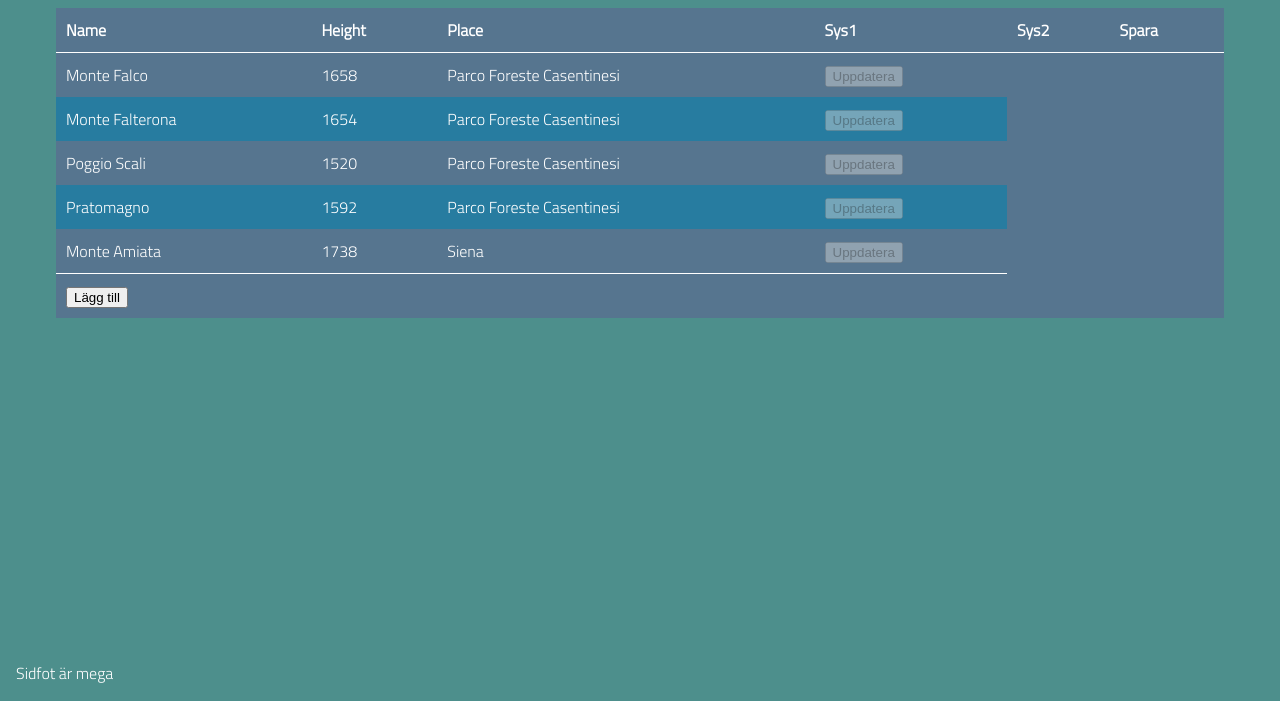
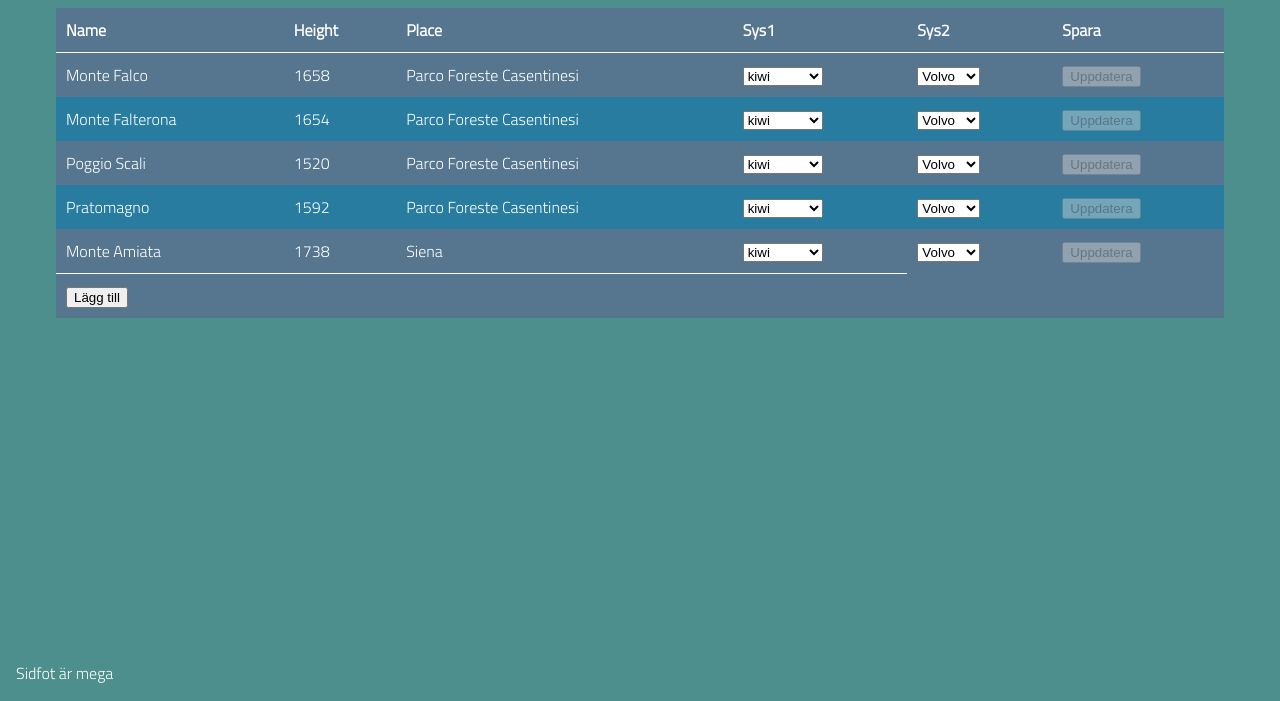
Before and after one commit to punktus/jennie, a plain HTML site: page index.html in a window 1280 px wide. Shown: the part 99-800 px from the top of the page. Drawn offline with Linux system fonts and the light colour scheme.

Commit message:
Add files via upload

```diff
--- a/index.html
+++ b/index.html
@@ -154,7 +154,7 @@
                     for (let option of system.values) {
                         options += `<option>${option}</option>`;
                     }
-                    ths += `<td><select>${options}</select></td>`;
+                    tds += `<td><select>${options}</select></td>`;
                 }
 
                 tds += `<td><button class="update-btn" disabled>${settings.txt.update}</button</td>`;
```
